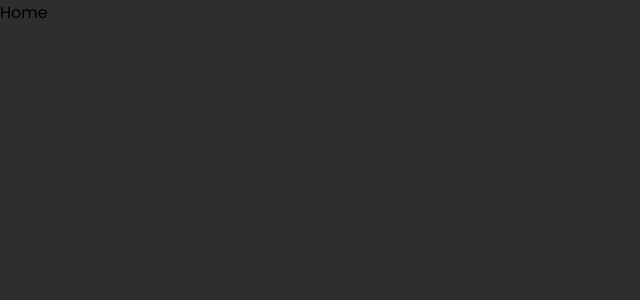
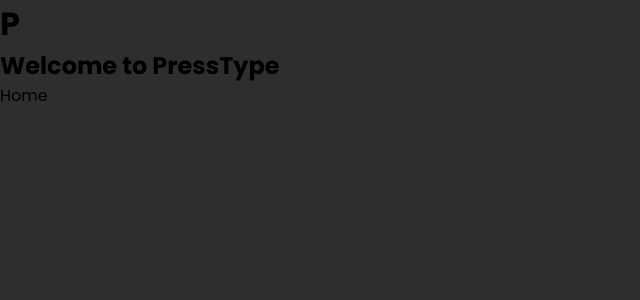
Before and after one commit to akinloluwami/presstype, a Next.js app: page / in a window 1280 px wide. Shown: the top 300 px of the page, without its empty margins (0-640 px from the left). Built offline with nearby package versions, Linux system fonts and the light colour scheme.

Commit message:
added content and divisions

```diff
--- a/layouts/auth_layout/AuthLayout.tsx
+++ b/layouts/auth_layout/AuthLayout.tsx
@@ -2,7 +2,13 @@ import React from "react";
 import styles from "./styles.module.scss";
 
 const AuthLayout = ({ children }: any) => {
-  return <div className={styles.auth_layout_container}>{children}</div>;
+  return (
+    <div className={styles.auth_layout_container}>
+      <h1>P</h1>
+      <h2>Welcome to PressType</h2>
+      <div className="">{children}</div>
+    </div>
+  );
 };
 
 export default AuthLayout;
```
